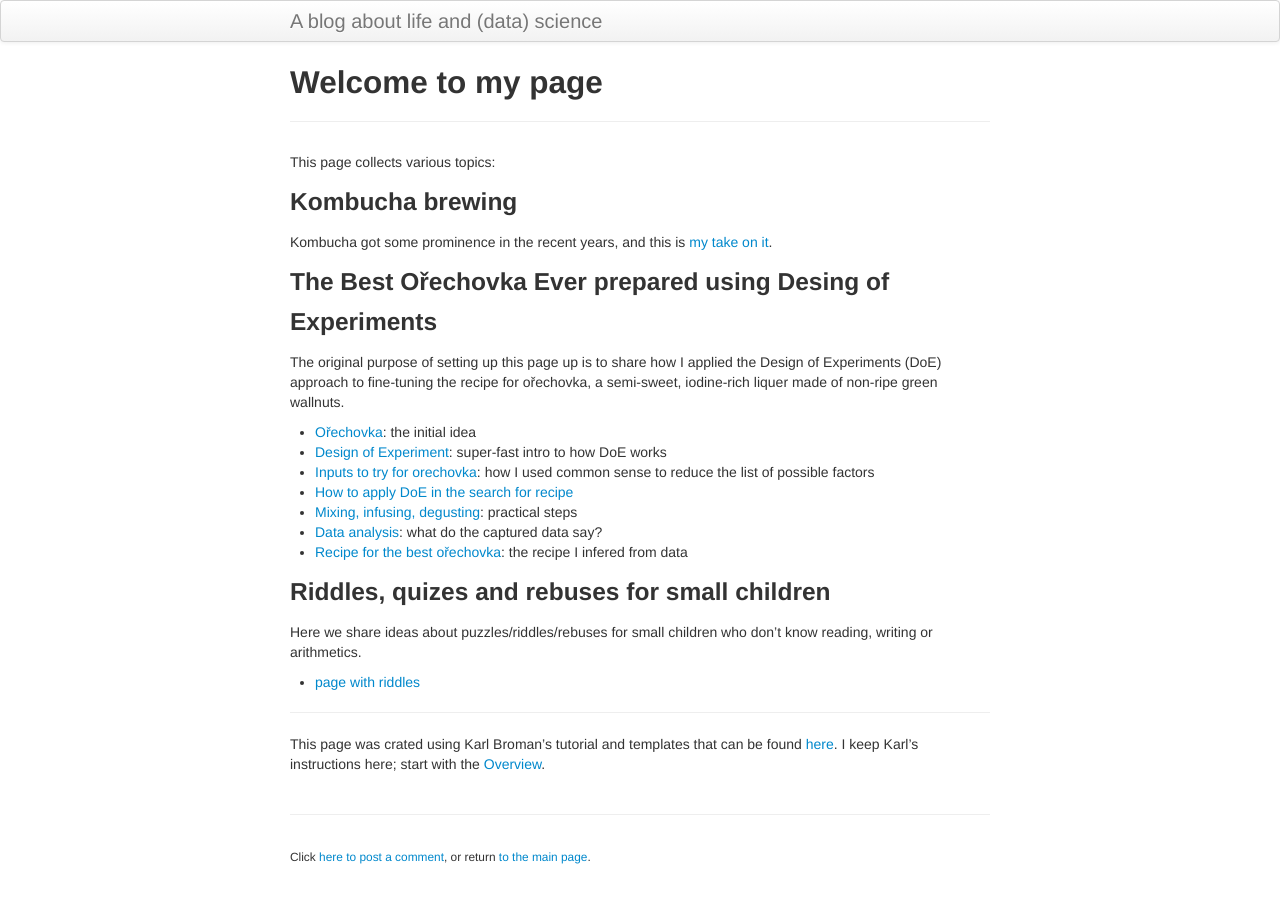
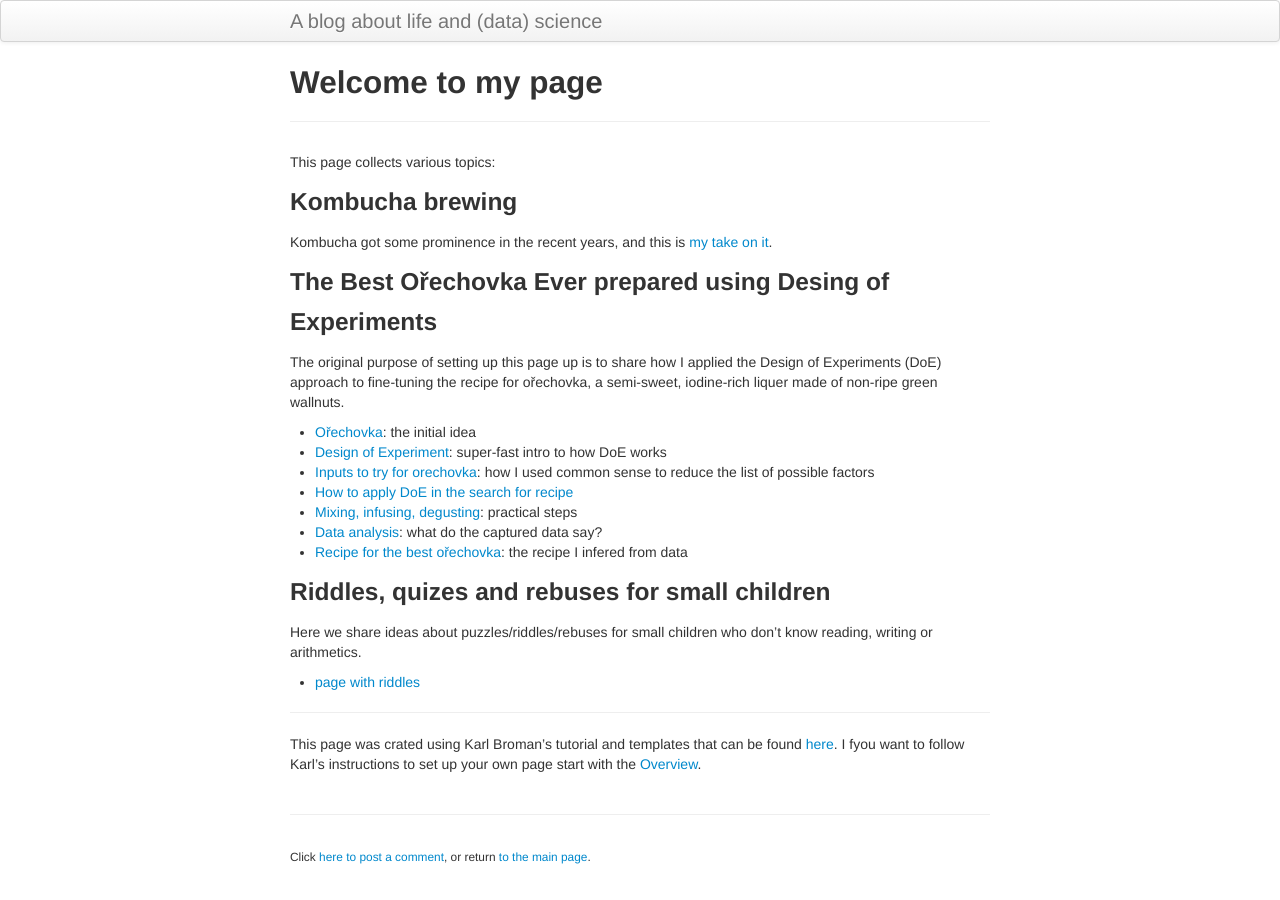
Before and after one commit to vojtech-filipec/vojtech-filipec.github.io, a Jekyll site: the page built from index.md, in a window 1280 px wide. Built offline with Jekyll 4.4.1, drawn with Linux system fonts in a browser that asks for light colours.

Commit message:
update index

```diff
--- a/index.md
+++ b/index.md
@@ -31,4 +31,4 @@ Here we share ideas about puzzles/riddles/rebuses for small children who don't k
 
 ---
 
-This page was crated using Karl Broman's tutorial and templates that can be found [here](https://github.com/kbroman/simple_site). I keep Karl's instructions here; start with the [Overview](pages/overview.html).
+This page was crated using Karl Broman's tutorial and templates that can be found [here](https://github.com/kbroman/simple_site). I fyou want to follow Karl's instructions to set up your own page start with the [Overview](pages/overview.html).
```
